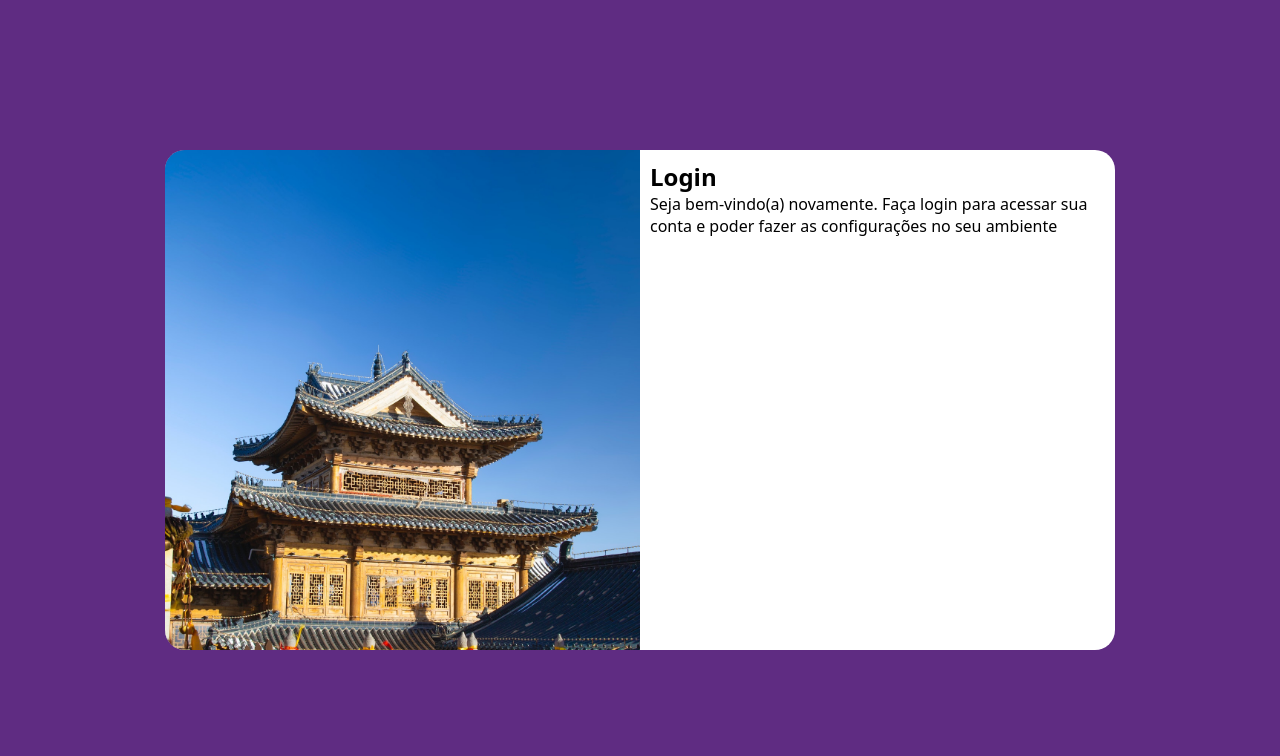
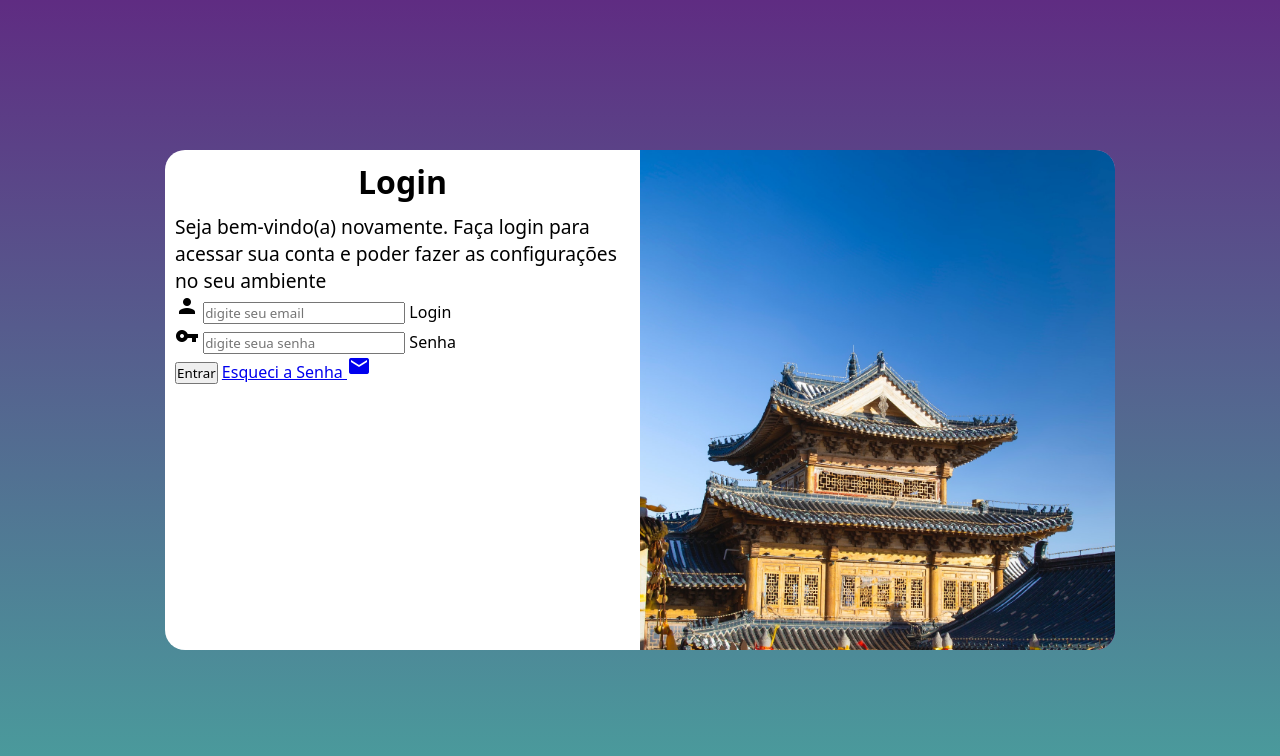
Before and after one commit to EvandoPython/projeto-login, a plain HTML site: page index.html in a window 1280 px wide. Drawn offline with Linux system fonts and the light colour scheme.

Commit message:
adicionei oform

```diff
--- a/estilos/media-query.css
+++ b/estilos/media-query.css
@@ -18,18 +18,37 @@
 }
 
 @media screen and (min-width: 992px){
+    body{
+        background-image: linear-gradient(to top, #49a09d, #5f2c82);
+    }
+
+
     section#login {
         width: 950px;
     }
     section#login > div#imagem{
-        float: left;
+        float: right;
         width: 50%;
         height: 100%;
     }
 
     section#login > div#formulario {
-        float: right;
+        float: left;
         width: 50%;
     }
 
+    div#formulario > h1{
+        font-size: 2em;
+    }
+
+
+    div#formulario > p {
+        font-size: 1.2em;
+    }
+
 }
+
+div#formulario > h1 {
+    text-align: center;
+    margin-bottom: 10px;
+}
--- a/index.html
+++ b/index.html
@@ -5,8 +5,10 @@
     <meta http-equiv="X-UA-Compatible" content="IE=edge">
     <meta name="viewport" content="width=device-width, initial-scale=1.0">
     <title>Login</title>
+    <link href="https://fonts.googleapis.com/icon?family=Material+Icons" rel="stylesheet" />
     <link rel="stylesheet" href="estilos/style.css">
     <link rel="stylesheet" href="estilos/media-query.css">
+
 </head>
 <body>
     <main>
@@ -17,8 +19,21 @@
             <div id="formulario">
                 <h1>Login</h1>
                 <p>Seja bem-vindo(a) novamente. Faça login para acessar sua conta e poder fazer as configurações no seu ambiente</p>
-                <form action="login.php" method="post">
+                <form action="login.php" method="post" autocomplete="on">
+                    <div class="campo">
+                        <i class="material-icons">person</i>
+                        <input type="email" name="email" id="ilogin" placeholder="digite seu email" autocomplete="email" required maxlength="30">
+                        <label for="ilogin">Login</label>
+                    </div>
+                    <div class="campo">
+                        <i class="material-icons">vpn_key</i>
+                        <input type="password" name="senha" id="isenha" placeholder="digite seua senha" autocomplete="current-password" required minlength="8" maxlength="15">
+                        <label for="isenha">Senha</label>
+                    </div>
+                    <input type="submit" value="Entrar">
+                    <a href="esqueci.html">Esqueci a Senha <i class="material-icons">mail</i>
 
+                    </a>
                 </form>
             </div>
         </section>
```
